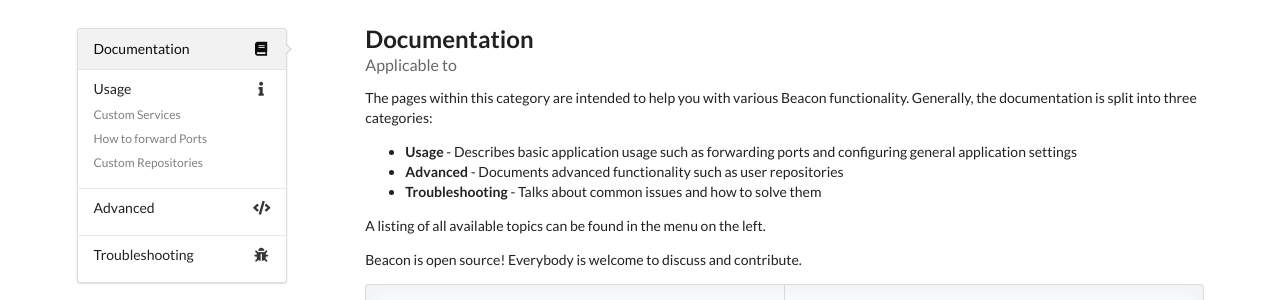
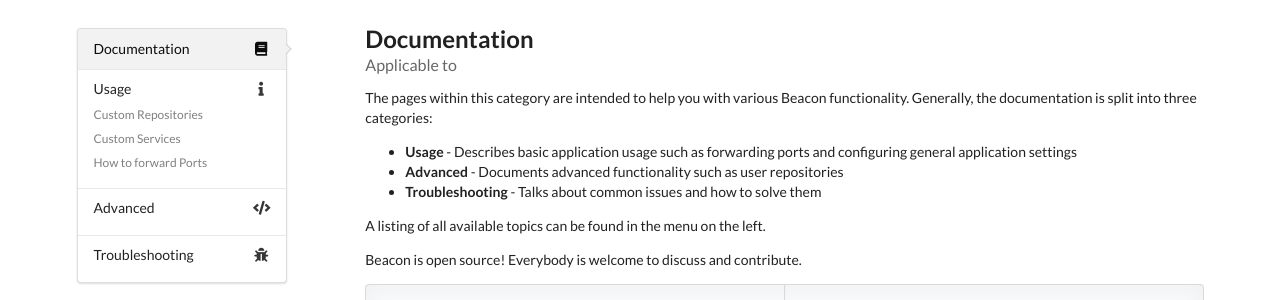
Before and after one commit to dotStart/Beacon, a Jekyll site: the page built from docs/index.html, in a window 1280 px wide. Shown: the part 154-454 px from the top of the page. Built offline with Jekyll 4.4.1, drawn with Linux system fonts in a browser that asks for light colours.

Commit message:
Explicitly specified sorting conditions for documentation pages.

```diff
--- a/_layouts/docs.html
+++ b/_layouts/docs.html
@@ -26,7 +26,7 @@
               Usage
 
               <div class="menu">
-                {% assign doc_pages = site.pages | where: "layout", "docs" | where: "category", "usage" %}
+                {% assign doc_pages = site.pages | where: "layout", "docs" | where: "category", "usage" | sort: "title" %}
 
                 {% for doc_page in doc_pages %}
                   <a class="{% if doc_page.url == page.url %}active {% endif %}item"
@@ -40,7 +40,7 @@
               Advanced
 
               <div class="menu">
-                {% assign doc_pages = site.pages | where: "layout", "docs" | where: "category", "advanced" %}
+                {% assign doc_pages = site.pages | where: "layout", "docs" | where: "category", "advanced" | sort: "title" %}
 
                 {% for doc_page in doc_pages %}
                   <a class="{% if doc_page.url == page.url %}active {% endif %}item"
@@ -54,7 +54,7 @@
               Troubleshooting
 
               <div class="menu">
-                {% assign doc_pages = site.pages | where: "layout", "docs" | where: "category", "troubleshooting" %}
+                {% assign doc_pages = site.pages | where: "layout", "docs" | where: "category", "troubleshooting" | sort: "title" %}
 
                 {% for doc_page in doc_pages %}
                   <a class="{% if doc_page.url == page.url %}active {% endif %}item"
```
